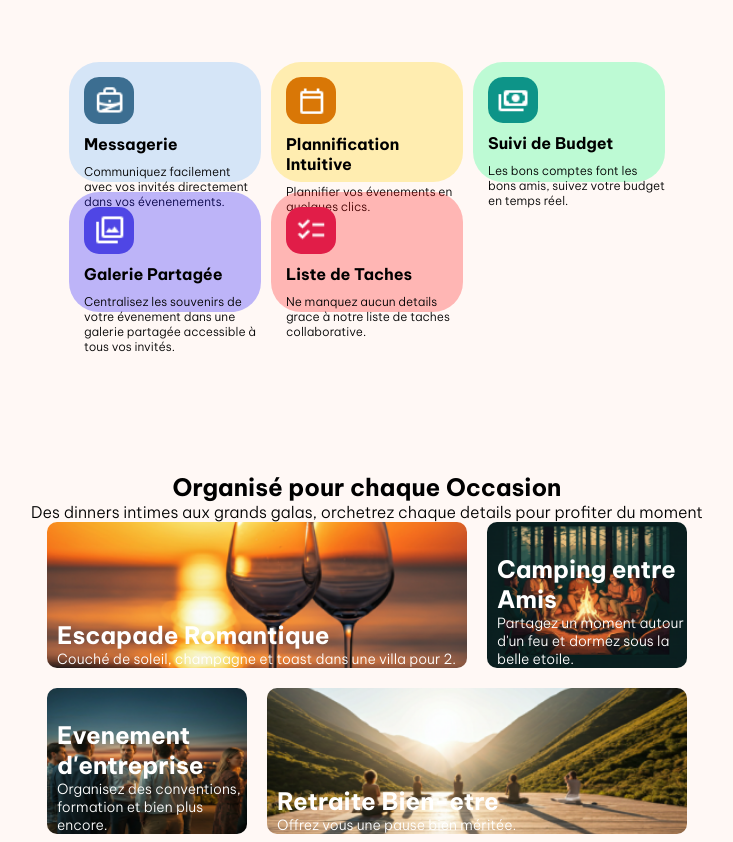
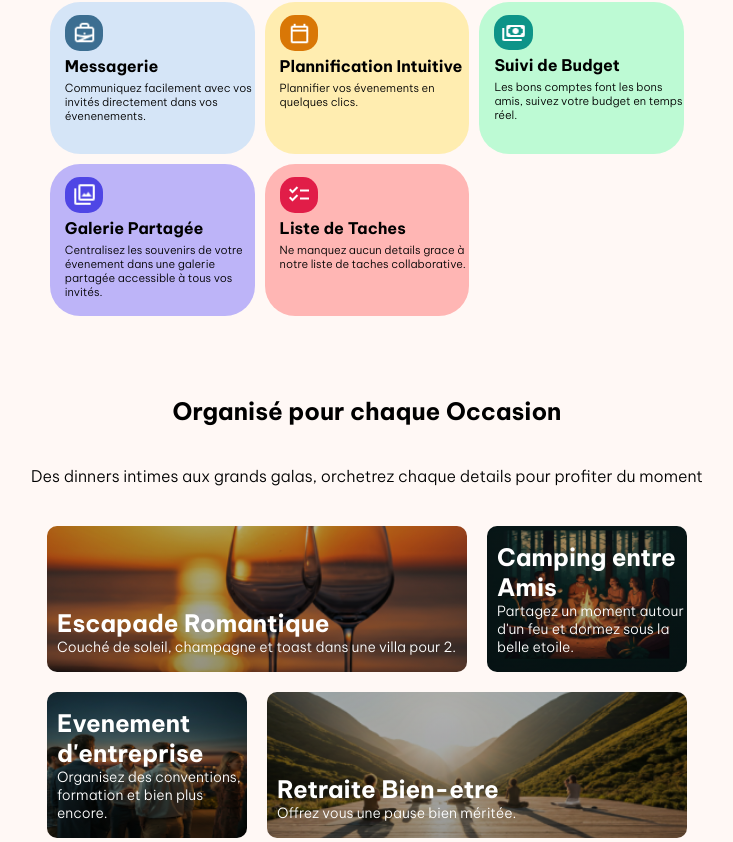
Before and after one commit to ChickenCodeSchool/Js-Team-vert-WildWlaker-P3-G3, a React (Vite) app in the folder client/: page / in a window 1280 px wide. Shown: the part 938-1780 px from the top of the page, without its empty margins (273-1006 px from the left). Built offline with nearby package versions, Linux system fonts and the light colour scheme; no server answers; a web font is replaced by a local one.

Commit message:
modified files

```diff
--- a/client/src/components/Profil/Profil.css
+++ b/client/src/components/Profil/Profil.css
@@ -32,7 +32,7 @@
 
   .modal {
     position: absolute;
-    right: 42vw;
+    right: 40vw;
     width: 320px;
     background: rgba(255, 255, 255, 0.95);
     border-radius: 22px;
@@ -174,12 +174,14 @@
     }
 
     .modal-overlay {
+      display: flex;
       justify-content: center;
       align-items: center;
       padding: 0;
     }
 
     .modal {
+      right: 6vw;
       width: 88vw;
       max-height: 82vh;
       overflow-y: auto;
--- a/client/src/components/ToDoList/TodoList.css
+++ b/client/src/components/ToDoList/TodoList.css
@@ -125,5 +125,9 @@
 @media screen and (max-width: 428px) {
   .todolist-global {
     margin-left: 13vw;
+    width: 70vw;
+    .task-text {
+      width: 50vw;
+    }
   }
 }
--- a/client/src/pages/Presentation/Presentation.css
+++ b/client/src/pages/Presentation/Presentation.css
@@ -8,10 +8,10 @@
   flex-direction: column;
   align-items: center;
   .navbar-presentation {
-    width: 100vw;
+    width: 100%;
     display: flex;
     flex-direction: row;
-    padding-left: 40px;
+    padding: 10px;
     img {
       height: 40px;
       width: 40px;
@@ -27,11 +27,12 @@
     justify-content: center;
     align-items: center;
     flex-direction: column;
-    background-image: url(../../assets/images/img-presentation-wedoo.png);
+    background-image: linear-gradient(rgba(0, 0, 0, 0.3), rgba(0, 0, 0, 0.3)),
+      url(../../assets/images/img-presentation-wedoo.png);
     background-repeat: no-repeat;
     background-size: cover;
     background-position: center;
-    width: 100vw;
+    width: 100%;
     .h1-organisez {
       font-size: 80px;
       color: white;
@@ -46,6 +47,7 @@
     button {
       margin: 20px;
       height: 40px;
+      width: 12vw;
       border-radius: 50px;
       background: linear-gradient(to left, #ff7e5f, #a53b22);
       border-style: none;
@@ -62,116 +64,116 @@
     display: grid;
     grid-template-columns: 1fr 1fr 1fr;
     gap: 10px;
-    margin: 20vh;
+    margin: 10vh;
 
     .feature-presentation-1 {
       display: flex;
       flex-direction: column;
-      width: 15vw;
-      height: 15vh;
+      width: 16vw;
+      height: 19vh;
       background-color: #0084ff2a;
       border-radius: 30px;
-      padding: 15px 0 0 15px;
-      gap: 10px;
+      padding: 13px 0 0 15px;
+      gap: 5px;
 
       img {
         border-radius: 15px;
-        width: 50px;
+        width: 3vw;
       }
       h4 {
         margin: 0;
       }
       p {
         margin: 0;
-        font-size: 12px;
+        font-size: 11.2px;
       }
     }
     .feature-presentation-2 {
       display: flex;
       flex-direction: column;
-      width: 15vw;
-      height: 15vh;
+      width: 16vw;
+      height: 19vh;
       background-color: #ffd00048;
       border-radius: 30px;
-      padding: 15px 0 0 15px;
-      gap: 10px;
+      padding: 13px 0 0 15px;
+      gap: 5px;
 
       img {
         border-radius: 15px;
-        width: 50px;
+        width: 3vw;
       }
       h4 {
         margin: 0;
       }
       p {
         margin: 0;
-        font-size: 12px;
+        font-size: 11.2px;
       }
     }
     .feature-presentation-3 {
       display: flex;
       flex-direction: column;
-      width: 15vw;
-      height: 15vh;
+      width: 16vw;
+      height: 19vh;
       background-color: #00ff7342;
       border-radius: 30px;
-      padding: 15px 0 0 15px;
-      gap: 10px;
+      padding: 13px 0 0 15px;
+      gap: 5px;
 
       img {
         border-radius: 15px;
-        width: 50px;
+        width: 3vw;
       }
       h4 {
         margin: 0;
       }
       p {
         margin: 0;
-        font-size: 12px;
+        font-size: 11.2px;
       }
     }
     .feature-presentation-4 {
       display: flex;
       flex-direction: column;
-      width: 15vw;
-      height: 15vh;
+      width: 16vw;
+      height: 19vh;
       background-color: #1100ff46;
       border-radius: 30px;
-      padding: 15px 0 0 15px;
-      gap: 10px;
+      padding: 13px 0 0 15px;
+      gap: 5px;
 
       img {
         border-radius: 15px;
-        width: 50px;
+        width: 3vw;
       }
       h4 {
         margin: 0;
       }
       p {
         margin: 0;
-        font-size: 12px;
+        font-size: 11.2px;
       }
     }
     .feature-presentation-5 {
       display: flex;
       flex-direction: column;
-      width: 15vw;
-      height: 15vh;
+      width: 16vw;
+      height: 19vh;
       background-color: #ff000044;
       border-radius: 30px;
-      padding: 15px 0 0 15px;
-      gap: 10px;
+      padding: 13px 0 0 15px;
+      gap: 5px;
 
       img {
         border-radius: 15px;
-        width: 50px;
+        width: 3vw;
       }
       h4 {
         margin: 0;
       }
       p {
         margin: 0;
-        font-size: 12px;
+        font-size: 11.2px;
       }
     }
   }
@@ -179,6 +181,12 @@
     display: flex;
     flex-direction: column;
     align-items: center;
+    .title-cards-presentation {
+      padding-bottom: 5vh;
+    }
+    p {
+      padding-bottom: 5vh;
+    }
     .cards-presentation {
       display: grid;
       grid-template-areas:
@@ -191,7 +199,10 @@
       gap: 20px;
       color: white;
       .card-presentation-1 {
-        background-image: url(../../assets/images/img-card-romantique.png);
+        background-image: linear-gradient(
+            rgba(0, 0, 0, 0.3),
+            rgba(0, 0, 0, 0.4)
+          ), url(../../assets/images/img-card-romantique.png);
         background-repeat: no-repeat;
         background-position: center;
         background-size: cover;
@@ -207,10 +218,14 @@
         }
         p {
           font-size: 14px;
+          padding-bottom: 2vh;
         }
       }
       .card-presentation-2 {
-        background-image: url(../../assets/images/img-card-camping.png);
+        background-image: linear-gradient(
+            rgba(0, 0, 0, 0.3),
+            rgba(0, 0, 0, 0.4)
+          ), url(../../assets/images/img-card-camping.png);
         background-repeat: no-repeat;
         background-position: center;
         background-size: cover;
@@ -226,10 +241,14 @@
         }
         p {
           font-size: 14px;
+          padding-bottom: 2vh;
         }
       }
       .card-presentation-3 {
-        background-image: url(../../assets/images/img-card-entreprise.png);
+        background-image: linear-gradient(
+            rgba(0, 0, 0, 0.3),
+            rgba(0, 0, 0, 0.4)
+          ), url(../../assets/images/img-card-entreprise.png);
         background-repeat: no-repeat;
         background-position: center;
         background-size: cover;
@@ -245,10 +264,14 @@
         }
         p {
           font-size: 14px;
+          padding-bottom: 2vh;
         }
       }
       .card-presentation-4 {
-        background-image: url(../../assets/images/img-card-retraite.png);
+        background-image: linear-gradient(
+            rgba(0, 0, 0, 0.3),
+            rgba(0, 0, 0, 0.4)
+          ), url(../../assets/images/img-card-retraite.png);
         background-repeat: no-repeat;
         background-position: center;
         background-size: cover;
@@ -264,6 +287,7 @@
         }
         p {
           font-size: 14px;
+          padding-bottom: 2vh;
         }
       }
     }
@@ -304,7 +328,7 @@
     justify-content: center;
     background-color: #80808024;
     color: #80808056;
-    width: 100vw;
+    width: 100%;
     button {
       border-style: none;
       color: #80808056;
@@ -363,9 +387,13 @@
       .feature-presentation-3,
       .feature-presentation-4,
       .feature-presentation-5 {
-        width: 90%;
+        width: 100%;
         height: auto;
         padding: 20px;
+
+        .logo-feature-presentation {
+          width: 10vw;
+        }
       }
     }
 
@@ -384,7 +412,7 @@
         .card-presentation-2,
         .card-presentation-3,
         .card-presentation-4 {
-          width: 90%;
+          width: 100%;
           min-height: 220px;
           padding: 20px;
         }
--- a/client/src/pages/Presentation/Presentation.tsx
+++ b/client/src/pages/Presentation/Presentation.tsx
@@ -101,7 +101,9 @@ function Presentation() {
         </div>
       </div>
       <div className="exemple-cards-presentation">
-        <h2>Organisé pour chaque Occasion</h2>
+        <h2 className="title-cards-presentation">
+          Organisé pour chaque Occasion
+        </h2>
         <p>
           Des dinners intimes aux grands galas, orchetrez chaque details pour
           profiter du moment
```
